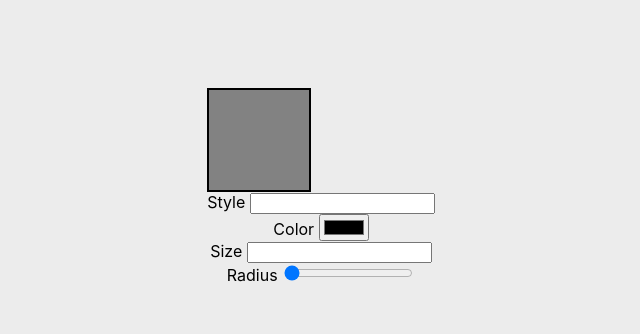
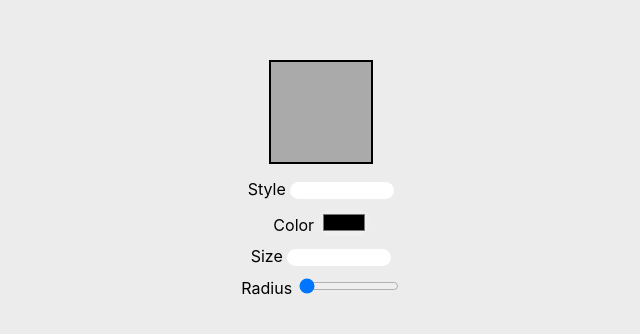
Before and after one commit to mateusfg7/box-css-preview, a React (Create React App) app: page / in a window 1280 px wide. Shown: the part 210-544 px from the top of the page, without its empty margins (319-959 px from the left). Built offline with nearby package versions, Linux system fonts and the light colour scheme.

Commit message:
update style

```diff
--- a/src/App.css
+++ b/src/App.css
@@ -8,11 +8,27 @@ body {
 
 .App {
   text-align: center;
+  align-items: center;
+  /* border: solid 1px rgb(255, 0, 0); */
+  padding: 10px;
 }
 
 #main-box {
   height: 100px;
   width: 100px;
+  margin: auto auto 20px auto;
   border: 2px solid #000;
-  background: rgba(0, 0, 0, 0.452);
+  background: rgba(0, 0, 0, 0.281);
 }
+
+.costumize-area {
+  margin: -5px;
+  /* border: solid 1px rgb(255, 0, 0); */
+}
+
+input {
+  max-width: 100px;
+  text-align: center;
+  border: none;
+  border-radius: 10px;
+}
--- a/src/App.js
+++ b/src/App.js
@@ -31,33 +31,33 @@ function App() {
     <div className="App">
       <div id="main-box"></div>
 
-      <span className="costumize-area">
+      <div className="costumize-area">
         Style <input name="style" type="text" value={state.style} onChange={(event)=>{
           setState({ style: event.target.value })
           updateBorderStyle(event.target.value)
         }}/>
-      </span>
+      </div>
       <br/>
-      <span className="costumize-area">
+      <div className="costumize-area">
         Color <input name="color" type="color" onChange={(event)=>{
           setState({ color: event.target.value })
           updateBorderColor(event.target.value)
         }}/>
-      </span>
+      </div>
       <br/>
-      <span className="costumize-area">
+      <div className="costumize-area">
         Size <input name="size" type="number" onChange={(event)=>{
           setState({ size: event.target.value + 'px' })
           updateBorderSize(event.target.value)
         }}/>
-      </span>
+      </div>
       <br/>
-      <span className="costumize-area">
+      <div className="costumize-area">
         Radius <input name="radius" type="range" value={state.radius} step="1" min="0" max="52" onChange={(event)=>{
           setState({ radius: event.target.value })
           updateBorderRadius(event.target.value)
         }}/>
-      </span>
+      </div>
       <br/>
 
     </div>
```
